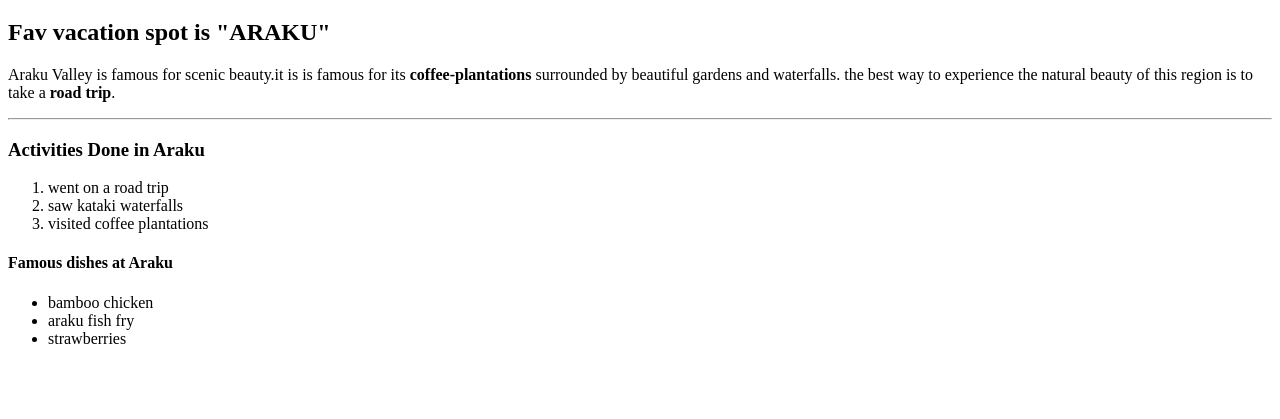
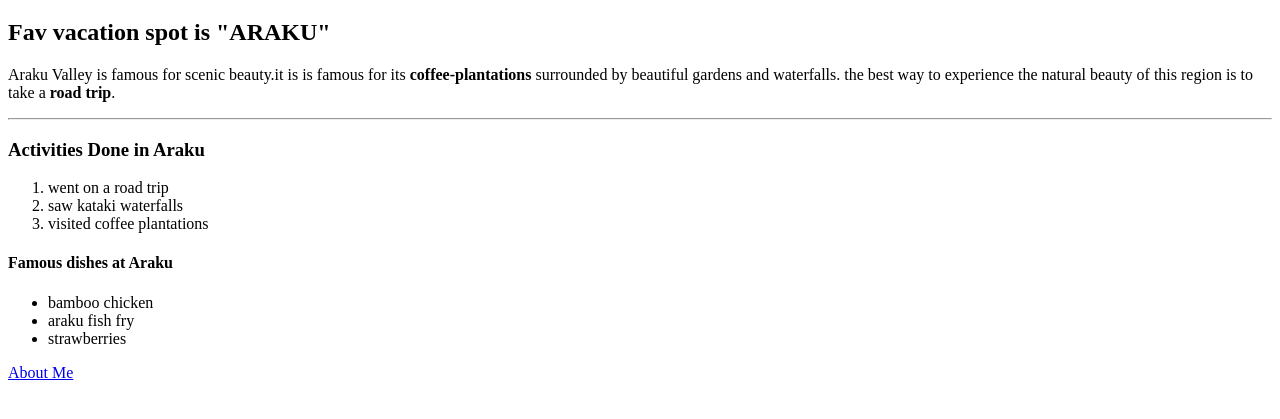
Before and after one commit to 44-563-WebApps-F23/44563-webapps-f23-assignment3-sravsveeranki, a plain HTML site: page index.html in a window 1280 px wide. Shown: the part 61-480 px from the top of the page. Drawn offline with Linux system fonts and the light colour scheme.

Commit message:
Update index.html
added mystats  link at the bottom

```diff
--- a/index.html
+++ b/index.html
@@ -32,3 +32,4 @@
     <li>araku fish fry</li>
     <li>strawberries</li>
 </ul>
+<a href="mystats.html">About Me</a>
```
